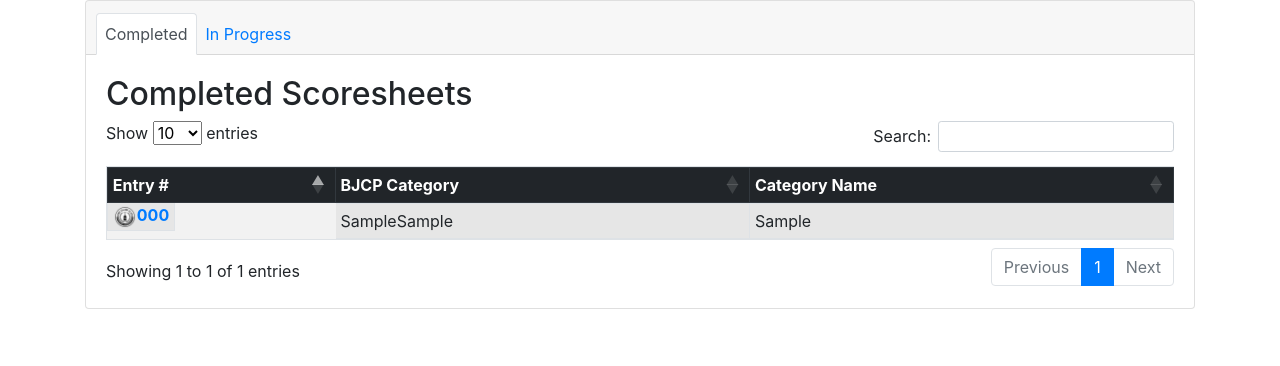
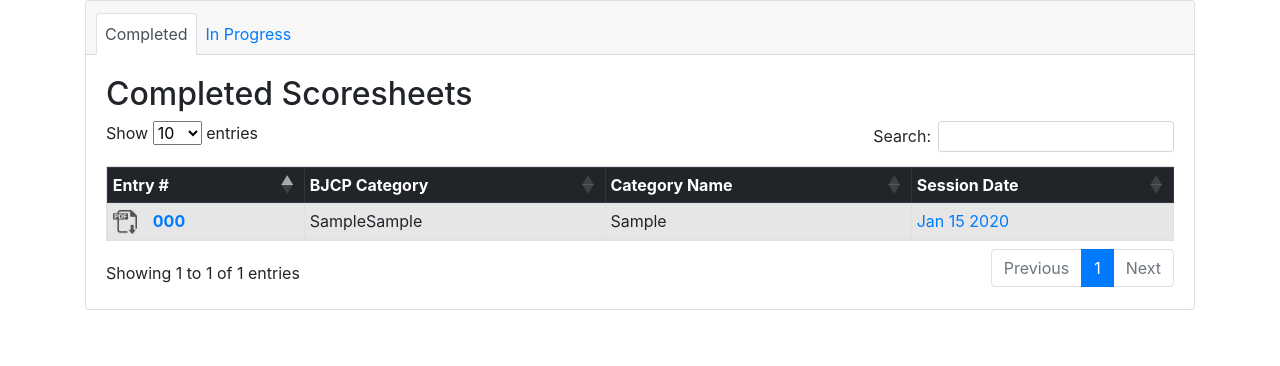
Before and after one commit to CIA-Homebrew/BJCP-Scoresheet, a Node server app: page /scoresheet/load in a window 1280 px wide. Shown: the part 56-422 px from the top of the page. Run offline with Node 20, Linux system fonts and the light colour scheme; a user stored in the database is signed in; tables that the repository leaves empty hold one stand-in row (values such as "Sample post"); some libraries are stand-ins or nearby versions.

Commit message:
Made progress on loadScoreSheetList.pug and corrected but that kept scoresheet_submitted variable from updating on post in newScoresheet.pug. Also added .pdf with forms and icons to public directory

```diff
--- a/package.json
+++ b/package.json
@@ -9,11 +9,11 @@
     "bootstrap": "^4.3.1",
     "cookie-parser": "~1.4.3",
     "debug": "~2.6.9",
-    "express": "~4.16.0",
+    "express": "^4.16.4",
     "express-flash": "0.0.2",
     "express-messages": "^1.0.1",
     "express-session": "^1.16.2",
-    "http-errors": "~1.6.2",
+    "http-errors": "^1.6.2",
     "mongoose": "^5.6.1",
     "mongoose-paginate": "^5.0.3",
     "mongoose-type-email": "^1.0.11",
--- a/views/loadScoreSheetList.pug
+++ b/views/loadScoreSheetList.pug
@@ -19,17 +19,21 @@ block content
 									th(scope='col') Entry #
 									th(scope='col') BJCP Category
 									th(scope='col') Category Name
+									th(scope='col') Session Date
 							tbody
 								if (scoresheets)
 									each sheet in scoresheets
 										if (sheet.scoresheet_submitted)
 											tr
-												th(scope='row' style='display: inline;')
-													a(href='')
-														img(src='../images/OpfermVI-hybrid_d400.png' style='height:24px;width:24px')
-													a(href='' style='display:inline;') #{sheet.entry_number}
+												th(scope='row' )
+													a.pr-3(href='http://www.google.com' target='_blank')
+														img(src='../images/pdfDownloadIcon.png' style='height:24px;width:24px')
+													a(href='') #{sheet.entry_number}
 												td #{sheet.category}#{sheet.sub}
 												td #{sheet.subcategory}
+												td
+													if sheet.session_date
+														a(href='') #{sheet.session_date.toString().slice(0,16).slice(4)}
 
 					.tab-pane(id='inProgress' role='tabpane2' aria-labelledby='inProgressTab')
 						h2 In Progress Scoresheets
@@ -39,19 +43,23 @@ block content
 									th(scope='col') Entry #
 									th(scope='col') BJCP Category
 									th(scope='col') Category Name
+									th(scope='col') Session Date
 							tbody
 								if (scoresheets)
 									each sheet in scoresheets
 										if (!sheet.scoresheet_submitted)
 											tr
 												th(scope='row')
-													a(href='')
-														img(src='../images/OpfermVI-hybrid_d400.png' style='height:24px;width:24px')
+													a.pr-3(href='')
+														img(src='../images/deleteIcon.png' style='height:24px;width:24px')
 													a(href='' style='display:inline;') #{sheet.entry_number}
 												td
 													a(href='') #{sheet.category}#{sheet.sub}
 												td
 													a(href='') #{sheet.subcategory}
+												td
+													if sheet.session_date
+														a(href='') #{sheet.session_date.toString().slice(0,16).slice(4)}
 
 
 	script(src='https://cdn.datatables.net/1.10.19/js/jquery.dataTables.min.js')
--- a/views/newScoresheet.pug
+++ b/views/newScoresheet.pug
@@ -5,7 +5,7 @@ block content
         //- Hidden form ID for backend usage
         input(type='text' id='author' name='author' value=user._id hidden=true)
         input(type='text' id='fingerprint' name='fingerprint' hidden=true)
-        input(type='checkbox' value='false' id='scoresheet_submitted' name='scoresheet_submitted' hidden=true)
+        input(type='checkbox' checked=false value='1' id='scoresheet_submitted' name='scoresheet_submitted' hidden=true)
         .container
             div.card
                 div.card-header
@@ -482,7 +482,7 @@ block content
                     .modal-body Are you sure you want to submit this scoresheet?
                     .modal-footer
                         button(type="button" class="btn btn-secondary" data-dismiss='modal') Cancel
-                        button(type='submit' class='btn btn-primary' onsubmit='confirm_submit();') Submit
+                        button(type='button' class='btn btn-primary' onclick='confirm_submit();') Submit
 
     script.
         $("[data-toggle=popover]").popover();
@@ -681,6 +681,7 @@ block content
         //- Change 'scoresheet_submitted' input to true after submit confirmed
         function confirm_submit() {
             document.getElementById('scoresheet_submitted').checked = true;
+            document.getElementById('newScoresheet').submit();
         }
 
         $(document).ready(function() {
```
Also changed, not shown: public/images/deleteIcon.png (added), public/images/pdfDownloadIcon.png (added), 2 other files.
